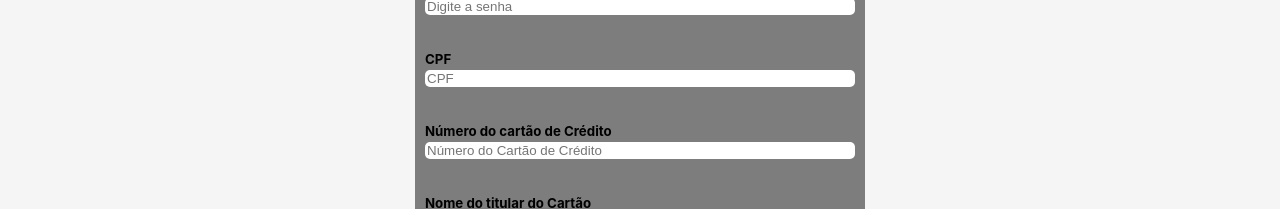
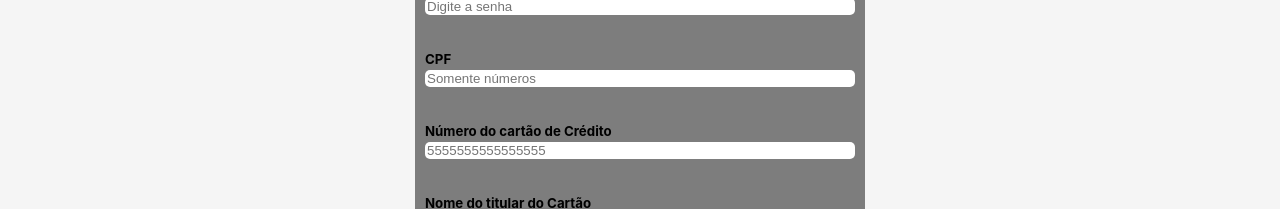
Before and after one commit to Kenzie-Academy-Brasil-Developers/react-atividade-s2-praticando-forms-igormgg, a React (Create React App) app: page / in a window 1280 px wide. Shown: the part 225-434 px from the top of the page. Built offline with nearby package versions, Linux system fonts and the light colour scheme.

Commit message:
fix: changed cpf and cardNumber placeholders

```diff
--- a/src/Components/Form/index.js
+++ b/src/Components/Form/index.js
@@ -76,13 +76,17 @@ const Form = ({ setShowCard, setUserInfo, setShowForm }) => {
         </div>
         <div>
           <h5>CPF</h5>
-          <input placeholder="CPF" {...register("cpf")} type="number" />
+          <input
+            placeholder="Somente números"
+            {...register("cpf")}
+            type="number"
+          />
           <p>{errors.cpf?.message}</p>
         </div>
         <div>
           <h5>Número do cartão de Crédito</h5>
           <input
-            placeholder="Número do Cartão de Crédito"
+            placeholder="5555555555555555"
             {...register("cardNumber")}
             type="text"
           />
```
